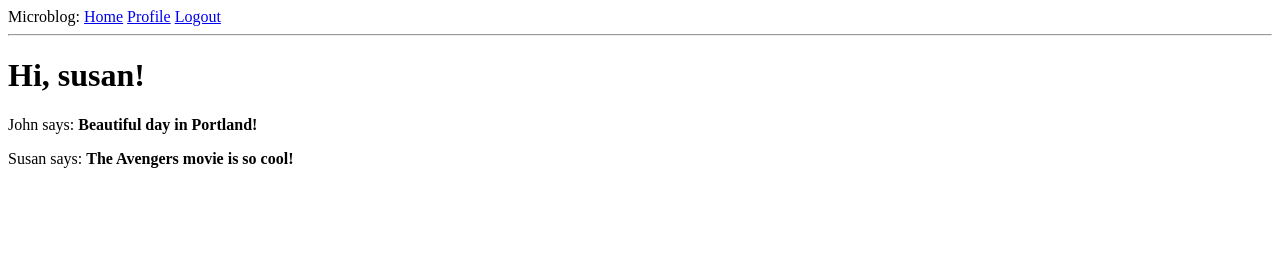
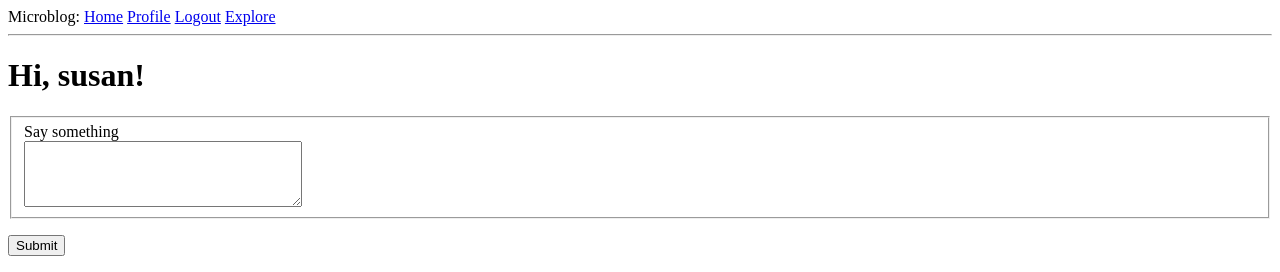
Before and after one commit to nevermin9/flask_microblog, a Flask app: page / in a window 1280 px wide. Shown: the top 272 px of the page. Before the commit the page ends 168 px from the top, so only its background shows below. Run offline with Flask 2, Linux system fonts and the light colour scheme; a user stored in the database is signed in; data comes from the database, SQL or seed files in the repository; both versions use the stored data as it was after the commit.

Commit message:
pagination

```diff
--- a/app/forms.py
+++ b/app/forms.py
@@ -45,3 +45,9 @@ class EditProfileForm(FlaskForm):
             user = User.query.filter_by(username=self.username.data).first()
             if user is not None:
                 raise ValidationError('Please use a different username.')
+
+
+class PostForm(FlaskForm):
+    post = TextAreaField('Say something', validators=[DataRequired(),
+                                                      length(min=1, max=140)])
+    submit = SubmitField('Submit')
--- a/app/routes.py
+++ b/app/routes.py
@@ -1,9 +1,9 @@
 from flask import render_template, flash, redirect, url_for, request
 from app import app, db
-from app.forms import LoginForm, RegistrationForm, EditProfileForm
+from app.forms import LoginForm, RegistrationForm, EditProfileForm, PostForm
 from flask_login import current_user, login_user, logout_user, login_required
 from werkzeug.urls import url_parse
-from app.models import User
+from app.models import User, Post
 from datetime import datetime
 
 
@@ -14,26 +14,29 @@ def before_request():
         db.session.commit()
 
 
-@app.route('/')
-@app.route('/index')
+@app.route('/', methods=['GET', 'POST'])
+@app.route('/index', methods=['GET', 'POST'])
 @login_required
 def index():
-    user = {'username': 'Miguel'}
-    posts = [
-        {
-            'author': {
-                'username': 'John'
-            },
-            'body': 'Beautiful day in Portland!'
-        },
-        {
-            'author': {
-                'username': 'Susan'
-            },
-            'body': 'The Avengers movie is so cool!'
-        }
-    ]
-    return render_template('index.html', title='Home', posts=posts)
+    form = PostForm()
+    if form.validate_on_submit():
+        post = Post(body=form.post.data, author=current_user)
+        db.session.add(post)
+        db.session.commit()
+        flash('Your post is now live!')
+        return redirect(url_for('index'))
+    page = request.args.get('page', 1, type=int)
+    posts = current_user.followed_posts().paginate(
+        page, app.config['POSTS_PER_PAGE'], False
+    )
+    next_url = url_for('index', page=posts.next_num) \
+        if posts.has_next else None
+    prev_url = url_for('index', page=posts.prev_num) \
+        if posts.has_prev else None
+    return render_template(
+        'index.html', title='Home', posts=posts.items, form=form,
+        next_url=next_url, prev_url=prev_url
+    )
 
 
 @app.route('/login', methods=['GET', 'POST'])
@@ -79,11 +82,18 @@ def register():
 @login_required
 def user(username):
     user = User.query.filter_by(username=username).first_or_404()
-    posts = [
-        {'author': user, 'body': 'Test post #1'},
-        {'author': user, 'body': 'Test post #2'}
-    ]
-    return render_template('user.html', user=user, posts=posts)
+    page = request.args.get('page', 1, type=int)
+    posts = user.posts.order_by(Post.timestamp.desc()).paginate(
+        page, app.config['POSTS_PER_PAGE'], False
+    )
+    next_url = url_for('user', username=user.username, page=posts.next_num) \
+        if posts.has_next else None
+    prev_url = url_for('user', username=user.username, page=posts.prev_num) \
+        if posts.has_prev else None
+    return render_template(
+        'user.html', user=user, posts=posts.items,
+        next_url=next_url, prev_url=prev_url
+    )
 
 
 @app.route('/edit_profile', methods=['GET', 'POST'])
@@ -132,3 +142,20 @@ def unfollow(username):
     db.session.commit()
     flash('You are not following {}.'.format(username))
     return redirect(url_for('user', username=username))
+
+
+@app.route('/explore')
+@login_required
+def explore():
+    page = request.args.get('page', 1, type=int)
+    posts = Post.query.order_by(Post.timestamp.desc()).paginate(
+        page, app.config['POSTS_PER_PAGE'], False
+    )
+    next_url = url_for('explore', page=posts.next_num) \
+        if posts.has_next else None
+    prev_url = url_for('explore', page=posts.prev_num) \
+        if posts.has_prev else None
+    return render_template(
+        'index.html', title='Explore', posts=posts.items,
+        next_url=next_url, prev_url=prev_url
+    )
--- a/app/templates/_post.html
+++ b/app/templates/_post.html
@@ -1,6 +1,11 @@
 <table>
     <tr valign="top">
         <td><img src="{{ post.author.avatar(36) }}"></td>
-        <td>{{ post.author.username }} says:<br>{{ post.body }}</td>
+        <td>
+            <a href="{{ url_for('user', username=post.author.username) }}">
+                {{ post.author.username }}
+            </a>
+            says:<br>{{ post.body }}
+        </td>
     </tr>
 </table>
--- a/app/templates/base.html
+++ b/app/templates/base.html
@@ -14,6 +14,7 @@
           {% else %}
           <a href="{{ url_for('user', username=current_user.username) }}">Profile</a>
           <a href="{{ url_for('logout') }}">Logout</a>
+          <a href="{{ url_for('explore') }}">Explore</a>
           {% endif %}
         </div>
         <hr>
--- a/app/templates/index.html
+++ b/app/templates/index.html
@@ -4,15 +4,26 @@
     <h1>
         Hi, {{ current_user.username }}!
     </h1>
+    {% if form %}
+    <form action="" method="post">
+        {{ form.hidden_tag() }}
+        <fieldset>
+            {{ form.post.label }}<br>
+            {{ form.post(cols=32, rows=4) }}<br>
+            {% for error in form.post.errors %}
+            <span style="color: red;">[{{ error }}]</span>
+            {% endfor %}
+        </fieldset>
+        <p>{{ form.submit() }}</p>
+    </form>
+    {% endif %}
     {% for post in posts %}
-    <div>
-        <p>
-            {{ post.author.username }} says:
-
-            <b>
-            {{ post.body }}
-            </b>
-        </p>
-    </div>
+        {% include '_post.html' %}
     {% endfor %}
+    {% if prev_url %}
+        <a href="{{ prev_url }}">Newer posts</a>
+    {% endif %}
+    {% if next_url %}
+        <a href="{{ next_url }}">Older posts</a>
+    {% endif %}
 {% endblock %}
--- a/app/templates/user.html
+++ b/app/templates/user.html
@@ -39,4 +39,10 @@
     {% for post in posts %}
         {% include '_post.html' %}
     {% endfor %}
+    {% if prev_url %}
+    <a href="{{ prev_url }}">Newer posts</a>
+    {% endif %}
+    {% if next_url %}
+    <a href="{{ next_url }}">Older posts</a>
+    {% endif %}
 {% endblock %}
--- a/config.py
+++ b/config.py
@@ -13,3 +13,4 @@ class Config(object):
     MAIL_USERNAME = os.environ.get('MAIL_USERNAME')
     MAIL_PASSWORD = os.environ.get('MAIL_PASSWORD')
     ADMINS = ['your-email@example.com']
+    POSTS_PER_PAGE = 3
```
Also changed, not shown: app.db.
